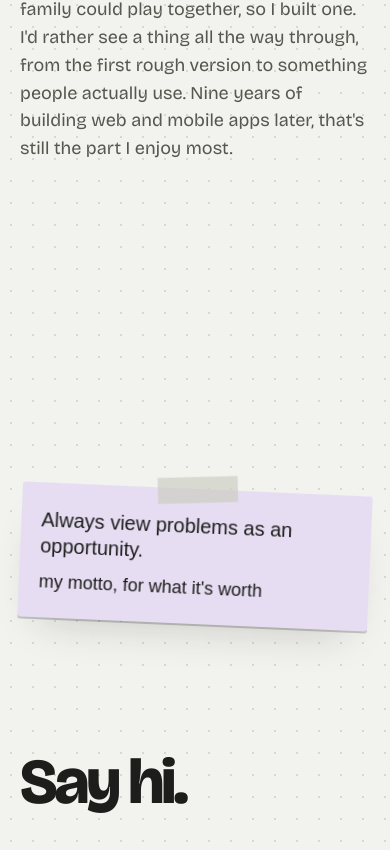
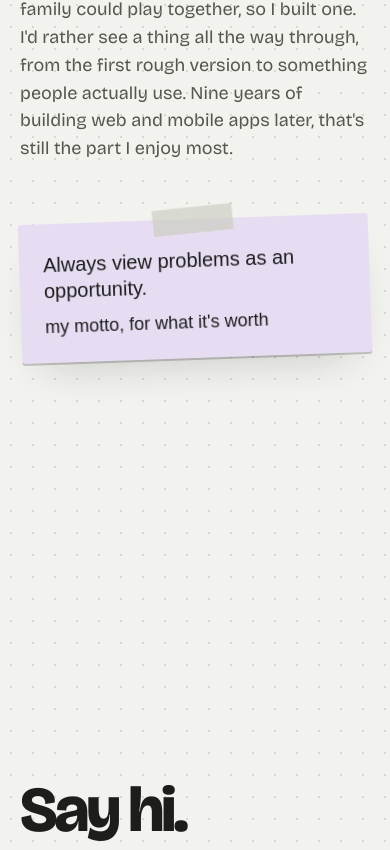
Before and after one commit to gjvpaet/gabpaet-portfolio, a Next.js app: page / in a window 390 px wide. Shown: the part 4604-5454 px from the top of the page. Built offline with nearby package versions, Linux system fonts and the light colour scheme; a web font is replaced by a local one.

Commit message:
fix(about): pin the motto note under the bio, lamp alone on the right
The note fills the empty space under the bio paragraph, and the lamp gets
the right column to itself. On phones the note follows the bio and the
lamp sits right-aligned under it.

```diff
--- a/components/home/about.tsx
+++ b/components/home/about.tsx
@@ -14,15 +14,16 @@ function splitBio() {
   return { before, after, rest: profile.bio.slice(end).trim() };
 }
 
-// Spec 7.4: a lead paragraph, then the desk lamp (illustration #3) over a
-// pinned lavender note. Personal; never
+// Spec 7.4: a lead paragraph with the pinned lavender motto note under it,
+// and the desk lamp (illustration #3) on the right. Personal; never
 // mentions the current employer.
 export function About() {
   const { before, after, rest } = splitBio();
 
   return (
     <section id="about" aria-labelledby="about-h" className="py-16 md:py-24">
-      <div className="grid items-start gap-12 lg:grid-cols-[minmax(0,1fr)_260px] lg:gap-14">
+      <div className="grid items-start gap-12 lg:grid-cols-[minmax(0,1fr)_300px] lg:gap-14">
+        <div>
           <Reveal>
             <SectionHeading id="about-h">About</SectionHeading>
             <p className="mt-8 max-w-[36ch] text-[clamp(1.375rem,2.3vw,1.75rem)] leading-[1.45] tracking-[-0.01em]">
@@ -32,15 +33,18 @@ export function About() {
             </p>
             <p className="mt-6 max-w-[60ch] text-ink-soft">{rest}</p>
           </Reveal>
-        <Reveal index={1} as="aside" aria-label="Motto" className="lg:pt-6">
-          <Illustration name="lamp" className="mb-8 w-[200px] lg:w-full" />
-          <div className="relative rotate-[2.5deg] rounded-paper bg-note px-5 pt-6 pb-6 text-on-note shadow-lift print:rotate-0">
+          <Reveal index={1} as="aside" aria-label="Motto" className="mt-14 max-w-[360px] sm:ml-12">
+            <div className="relative rotate-[-2deg] rounded-paper bg-note px-6 pt-7 pb-6 text-on-note shadow-lift print:rotate-0">
               <Tape className="-top-3 left-1/2 h-6.5 w-20 -ml-10" style={{ rotate: "-4deg" }} />
               <p className="type-hand-lg">{profile.motto}</p>
               <p className="type-hand mt-3">my motto, for what it&apos;s worth</p>
             </div>
           </Reveal>
         </div>
+        <Reveal index={2} className="lg:pt-16">
+          <Illustration name="lamp" className="ml-auto w-[200px] lg:ml-0 lg:w-full" />
+        </Reveal>
+      </div>
     </section>
   );
 }
```
Also changed, not shown: 1 other file (tests, documents, lock files or other folders). Lines whose indentation alone changed are shown as unchanged.
